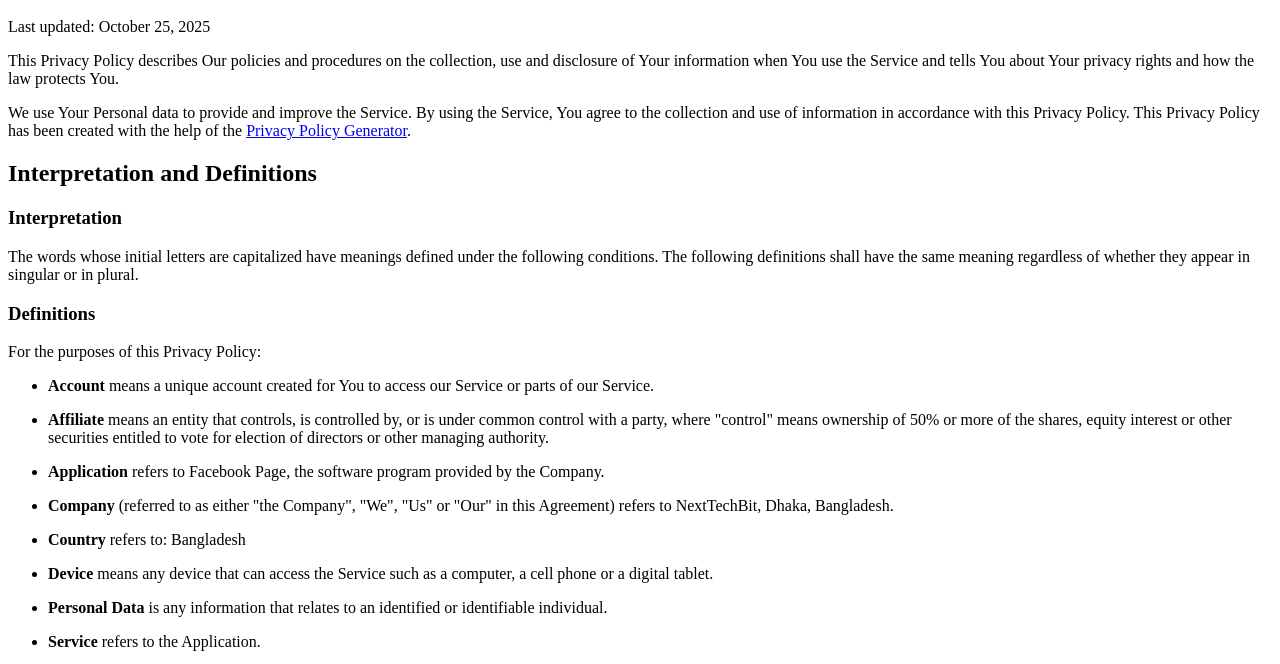
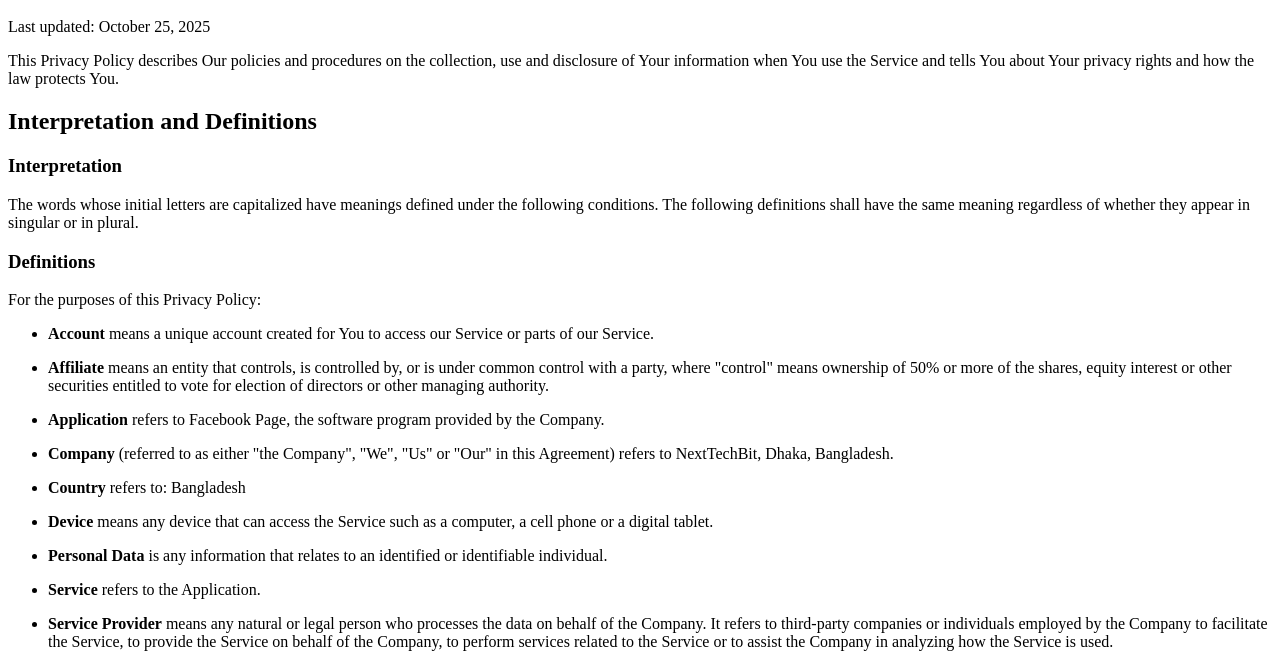
Before and after one commit to mdmhasan32/nexttechbit-privacy, a plain HTML site: page index.html in a window 1280 px wide. Shown: the part 48-712 px from the top of the page. Drawn offline with Linux system fonts and the light colour scheme.

Commit message:
index.html

```diff
--- a/index.html
+++ b/index.html
@@ -1,7 +1,7 @@
 <h1>Privacy Policy</h1>
 <p>Last updated: October 25, 2025</p>
 <p>This Privacy Policy describes Our policies and procedures on the collection, use and disclosure of Your information when You use the Service and tells You about Your privacy rights and how the law protects You.</p>
-<p>We use Your Personal data to provide and improve the Service. By using the Service, You agree to the collection and use of information in accordance with this Privacy Policy. This Privacy Policy has been created with the help of the <a href="https://www.termsfeed.com/privacy-policy-generator/" target="_blank">Privacy Policy Generator</a>.</p>
+
 <h2>Interpretation and Definitions</h2>
 <h3>Interpretation</h3>
 <p>The words whose initial letters are capitalized have meanings defined under the following conditions. The following definitions shall have the same meaning regardless of whether they appear in singular or in plural.</p>
```
